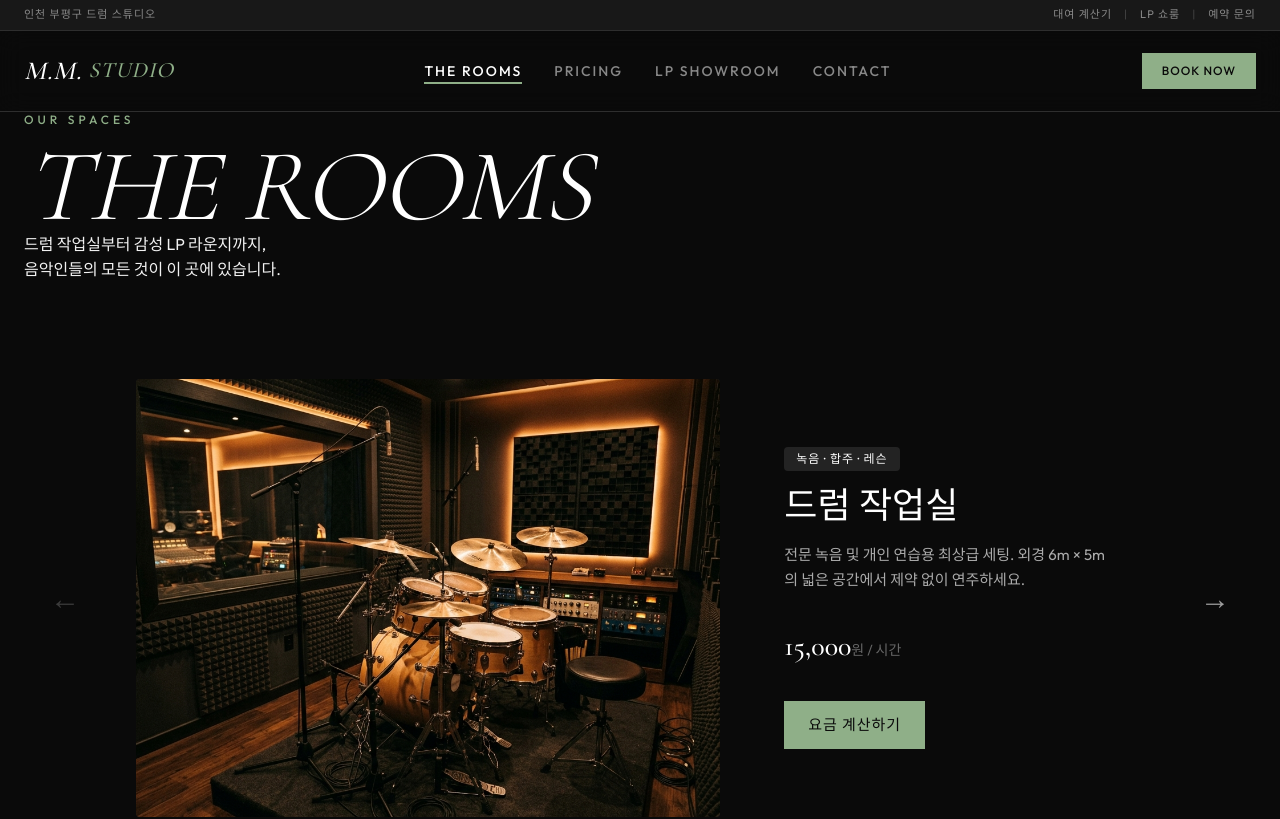
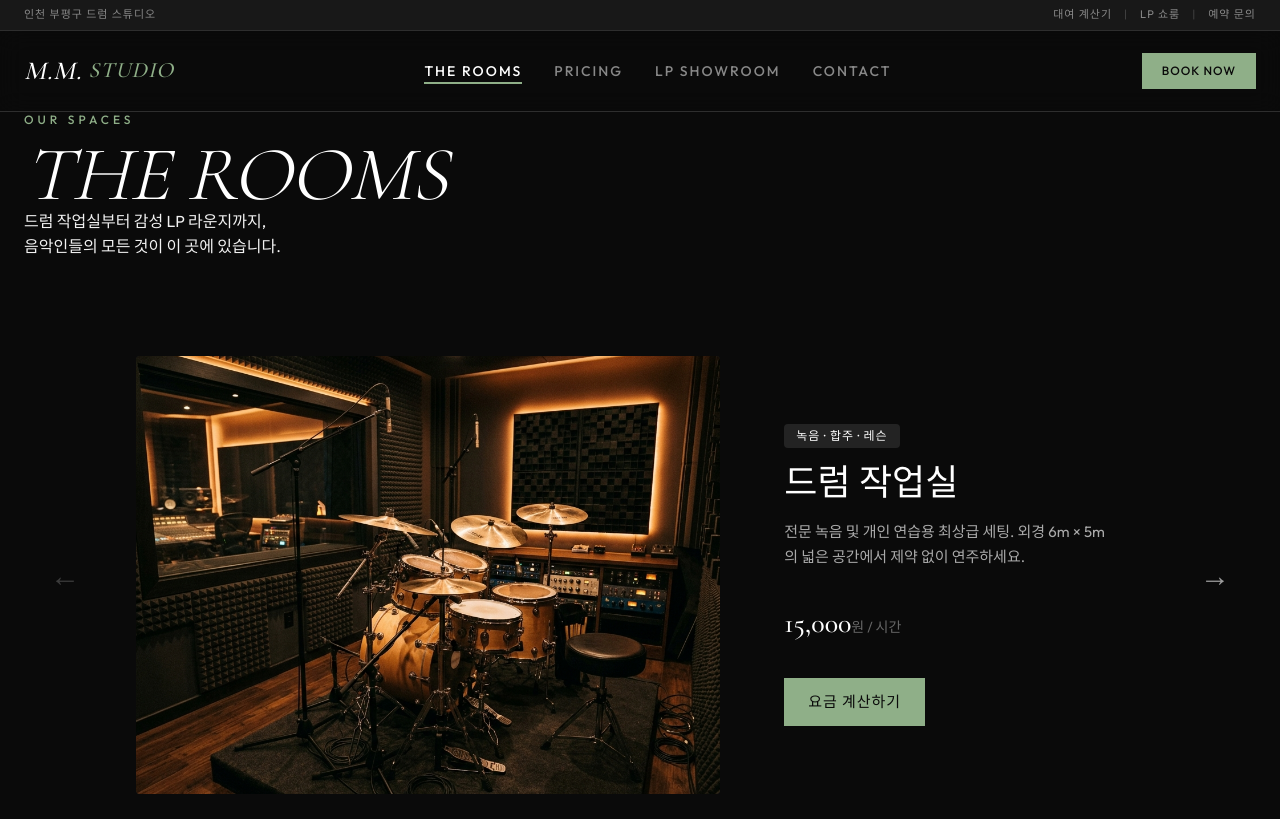
Before and after one commit to pjeunai0200-oss/m_m_studio, a Next.js app: page /rooms in a window 1280 px wide. Shown: the top 819 px of the page. Built offline with nearby package versions, Linux system fonts and the light colour scheme; no server answers; the database is empty.

Commit message:
Reduce giant title font sizes

```diff
--- a/src/app/globals.css
+++ b/src/app/globals.css
@@ -80,10 +80,10 @@
     @apply block text-accent text-xs tracking-[4px] uppercase font-medium mb-3;
   }
   .giant-title {
-    @apply font-display text-[clamp(48px,8vw,110px)] font-light italic leading-[0.9] tracking-[-1px] text-white;
+    @apply font-display text-[clamp(40px,6vw,80px)] font-light italic leading-[0.9] tracking-[-1px] text-white;
   }
   .giant-title-sm {
-    @apply font-display text-[clamp(36px,5vw,64px)] font-light italic leading-tight tracking-[-1px] text-white mb-6;
+    @apply font-display text-[clamp(30px,4vw,50px)] font-light italic leading-tight tracking-[-1px] text-white mb-6;
   }
 }
 
```
